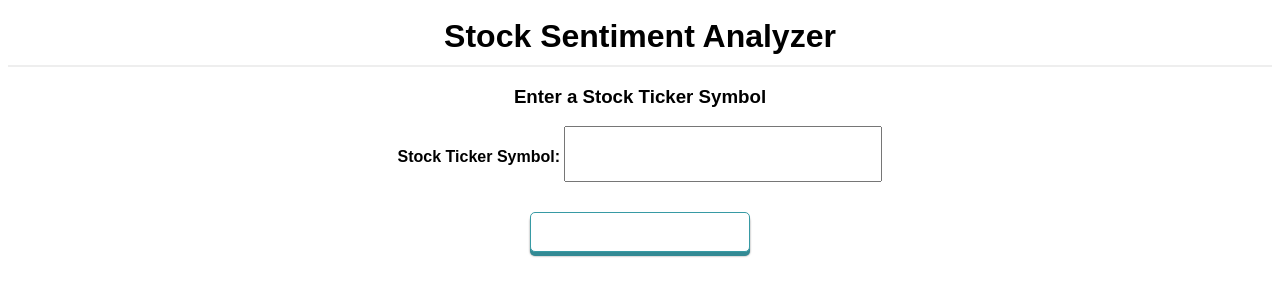
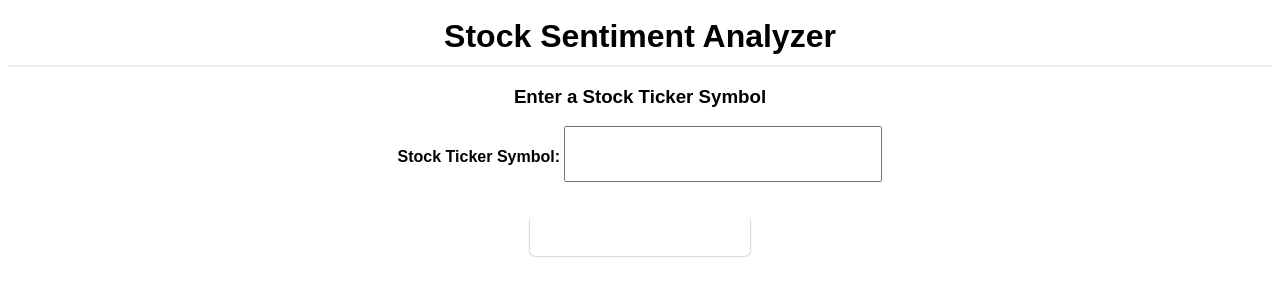
Before and after one commit to haaden/MSDS_434, a Flask app: page / in a window 1280 px wide. Shown: the top 300 px of the page. Run offline with Flask 2, Linux system fonts and the light colour scheme.

Commit message:
update boc color

```diff
--- a/templates/index.html
+++ b/templates/index.html
@@ -93,7 +93,7 @@
 		.blue {
 			text-shadow:-1px -1px 0 #ffffff;
 			background: #ffffff;
-			border:1px solid #379AA4;
+			border:1px solid #ffffff;
 			background-image:-webkit-linear-gradient(top, #ffffff, #ffffff);
 			background-image:-moz-linear-gradient(top, #ffffff, #ffffff);
 			background-image:-ms-linear-gradient(top, #ffffff, #ffffff);
@@ -104,18 +104,18 @@
 			-moz-border-radius:5px;
 			border-radius:5px;
 
-			-webkit-box-shadow:0 1px 0 rgba(255, 255, 255, .5) inset, 0 -1px 0 rgba(255, 255, 255, .1) inset, 0 4px 0 #338A94, 0 4px 2px rgba(0, 0, 0, .5);
-			-moz-box-shadow:0 1px 0 rgba(255, 255, 255, .5) inset, 0 -1px 0 rgba(255, 255, 255, .1) inset, 0 4px 0 #338A94, 0 4px 2px rgba(0, 0, 0, .5);
-			box-shadow:0 1px 0 rgba(255, 255, 255, .5) inset, 0 -1px 0 rgba(255, 255, 255, .1) inset, 0 4px 0 #338A94, 0 4px 2px rgba(0, 0, 0, .5);
+			-webkit-box-shadow:0 1px 0 rgba(255, 255, 255, 255) inset, 0 -1px 0 rgba(255, 255, 255, 255) inset, 0 4px 0 #ffffff, 0 4px 2px rgba(0, 0, 0, .5);
+			-moz-box-shadow:0 1px 0 rgba(255, 255, 255, 255) inset, 0 -1px 0 rgba(255, 255, 255, 255) inset, 0 4px 0 #ffffff, 0 4px 2px rgba(0, 0, 0, .5);
+			box-shadow:0 1px 0 rgba(255, 255, 255, 255) inset, 0 -1px 0 rgba(255, 255, 255, 255) inset, 0 4px 0 #ffffff, 0 4px 2px rgba(0, 0, 0, .5);
 		}
 
 		.blue:hover {
-			background: #48C6D4;
-			background-image:-webkit-linear-gradient(top, #3EACBA, #48C6D4);
-			background-image:-moz-linear-gradient(top, #3EACBA, #48C6D4);
-			background-image:-ms-linear-gradient(top, #3EACBA, #48C6D4);
-			background-image:-o-linear-gradient(top, #3EACBA, #48C6D4);
-			background-image:linear-gradient(top, #3EACBA, #48C6D4);
+			background: #ffffff;
+			background-image:-webkit-linear-gradient(top, #ffffff, #ffffff);
+			background-image:-moz-linear-gradient(top,#ffffff, #ffffff);
+			background-image:-ms-linear-gradient(top, #ffffff, #ffffff);
+			background-image:-o-linear-gradient(top, #ffffff, #ffffff);
+			background-image:linear-gradient(top, #ffffff, #ffffff);
 		}
 	</style>
 
```
